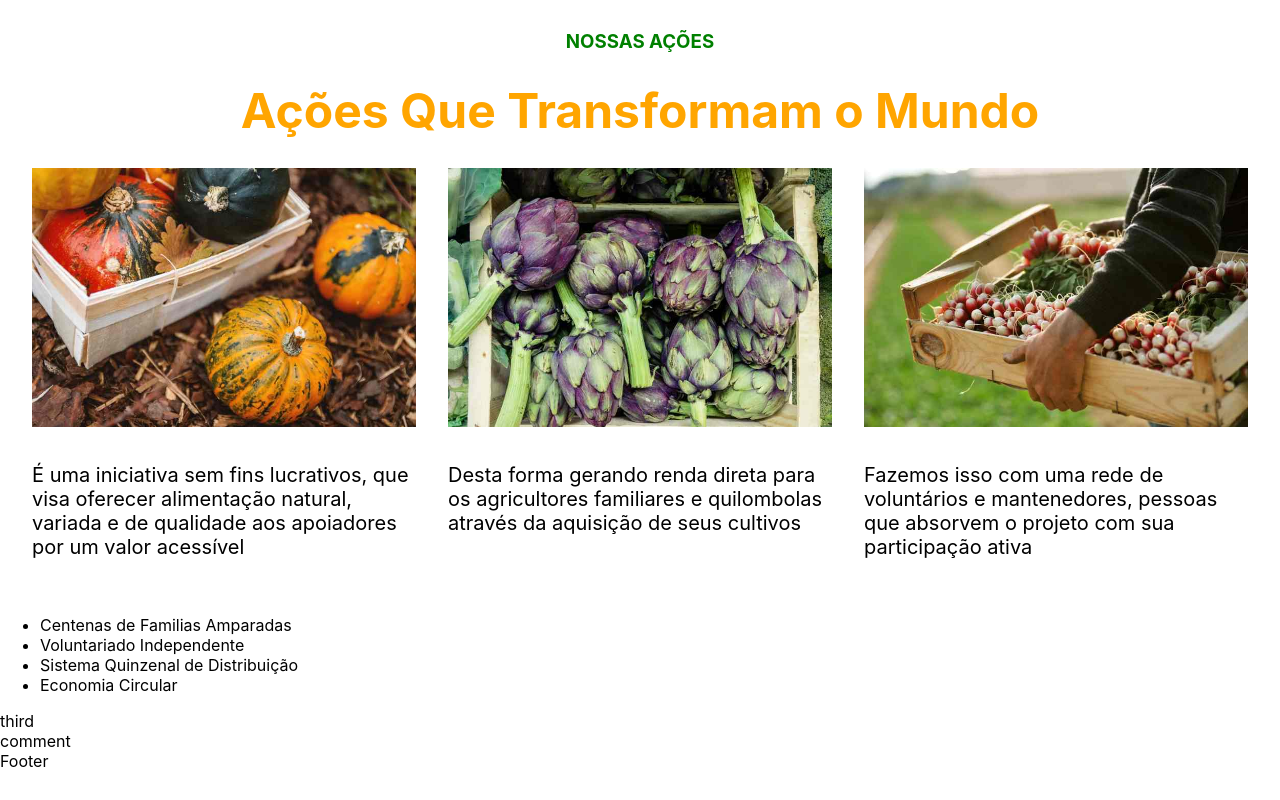
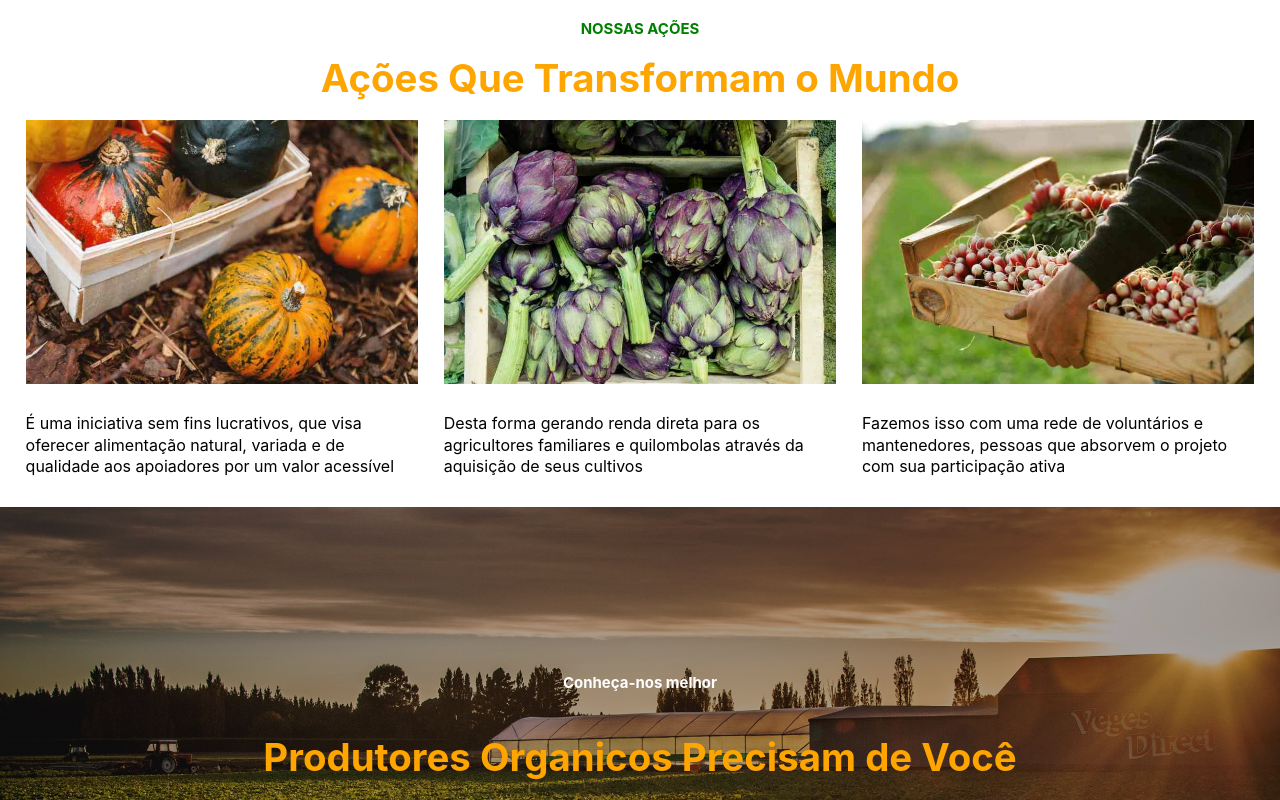
Before and after one commit to KiwiDev808/sou-cesta-solidaria, a Next.js app: page / in a window 1280 px wide. Shown: the part 680-1480 px from the top of the page. Before the commit the page ends 1451 px from the top, so only its background shows below. Built offline with nearby package versions, Linux system fonts and the light colour scheme.

Commit message:
feat:second part of hero section

```diff
--- a/src/components/Home/HeroSection/SecondSection/index.tsx
+++ b/src/components/Home/HeroSection/SecondSection/index.tsx
@@ -1,10 +1,20 @@
 import React from 'react'
+import background from '../../../../../public/images/HeroSection/second-section-background.jpg'
+import styles from './styles.module.scss'
 
 export const SecondSection = () => {
+  const backgroundUrl = background.src
   return (
-    <div>
-      <h3></h3>
-      <h2></h2>
+    <div
+      className={styles.sectionContainer}
+      style={{
+        backgroundImage: `linear-gradient(#00000051, #00000066), url(${backgroundUrl})`,
+      }}
+    >
+      <h3 className={styles.firstHeading}>Conheça-nos melhor</h3>
+      <h2 className={styles.secondHeading}>
+        Produtores Organicos Precisam de Você
+      </h2>
       <ul>
         <li>Centenas de Familias Amparadas</li>
         <li>Voluntariado Independente</li>
--- a/src/components/Home/HeroSection/SecondSection/styles.module.scss
+++ b/src/components/Home/HeroSection/SecondSection/styles.module.scss
@@ -1,6 +1,38 @@
 .sectionContainer {
+  height: 500px;
   display: flex;
   flex-direction: column;
   justify-content: center;
   align-items: center;
+  position: relative;
+
+  background-repeat: no-repeat;
+  background-size: cover;
+  background-position: center;
+  background-blend-mode: darken;
+
+  .firstHeading {
+    color: white;
+    text-align: center;
+  }
+  .secondHeading {
+    color: orange;
+    font-size: 3rem;
+    text-align: center;
+  }
+
+  ul {
+    list-style: none;
+    align-self: stretch;
+    display: flex;
+    flex-wrap: wrap;
+    justify-content: space-evenly;
+    gap: 1rem;
+    li {
+      text-align: left;
+      font-size: 1.5rem;
+      font-weight: 600;
+      color: white;
+    }
+  }
 }
--- a/src/styles/globals.scss
+++ b/src/styles/globals.scss
@@ -11,11 +11,34 @@ body {
   --nav-link-hover: #38b24f;
 }
 
+@media (max-width: 1080px) {
+  html {
+    font-size: 93.75%; // 15px
+  }
+}
+
+@media (max-width: 720px) {
+  html {
+    font-size: 87.5%; // 14px
+  }
+}
+
+@media (max-width: 1366px) {
+  html {
+    font-size: 80%;
+  }
+}
+
+p {
+  line-height: 1.7rem;
+}
+
 a {
   color: inherit;
   text-decoration: none;
 }
 
 * {
+  line-height: 1;
   box-sizing: border-box;
 }
```
Also changed, not shown: public/images/HeroSection/second-section-background.jpg (added).
